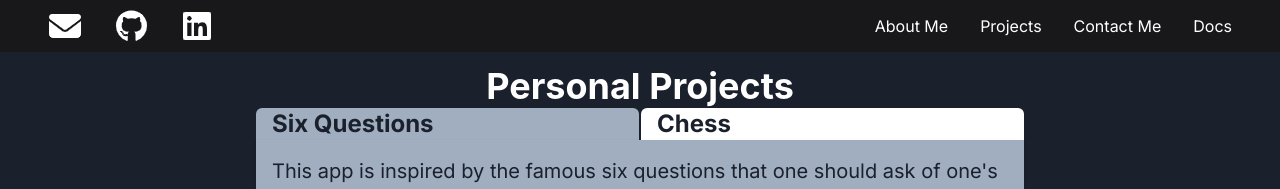
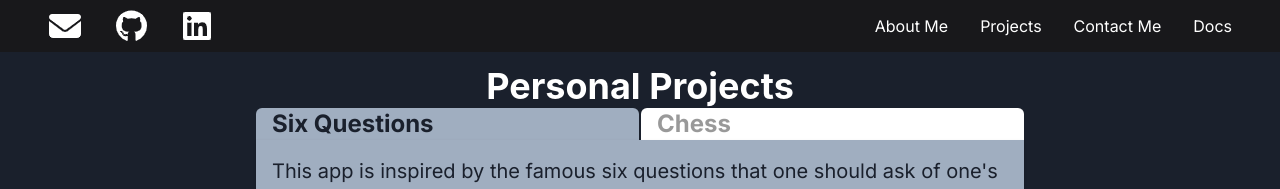
Before and after one commit to jjtron/portfolio, a Next.js app: page /projects-personal in a window 1280 px wide. Shown: the top 189 px of the page. Built offline with nearby package versions, Linux system fonts and the light colour scheme.

Commit message:
Develop new page for personal projects

```diff
--- a/app/projects-personal/Projects.js
+++ b/app/projects-personal/Projects.js
@@ -15,9 +15,9 @@ export default function Projects() {
             <Heading size={['xs','sm', 'md', 'lg', 'xl']} color='white'>Personal Projects</Heading>
             <div className='flex flex-col w-3/5'>
                 <div className='flex flex-row justify-center'>
-                    <div className={clsx('cursor-pointer rounded-t-md mr-0.5 w-1/2 md:pl-4 pl-2 md:text-2xl font-bold text-sm', { 'bg-r160g174b192' : index === 0, 'bg-white' : index=== 1 })}
+                    <div className={clsx('cursor-pointer rounded-t-md mr-0.5 w-1/2 md:pl-4 pl-2 md:text-2xl font-bold text-sm', { 'bg-r160g174b192' : index === 0, 'bg-white text-black text-opacity-40' : index=== 1 })}
                          onClick={() => setIndex(0)} >Six Questions</div>
-                    <div className={clsx('cursor-pointer rounded-t-md w-1/2 md:pl-4 pl-2 md:text-2xl font-bold text-sm', { 'bg-white' : index === 0, 'bg-r160g174b192' : index=== 1 })}
+                    <div className={clsx('cursor-pointer rounded-t-md w-1/2 md:pl-4 pl-2 md:text-2xl font-bold text-sm', { 'bg-white text-black text-opacity-40' : index === 0, 'bg-r160g174b192' : index=== 1 })}
                          onClick={() => setIndex(1)} >Chess</div>
                 </div>
                 <div className={clsx('flex flex-row justify-center', { 'visible' : index === 0, 'hidden' : index=== 1})}>
```
